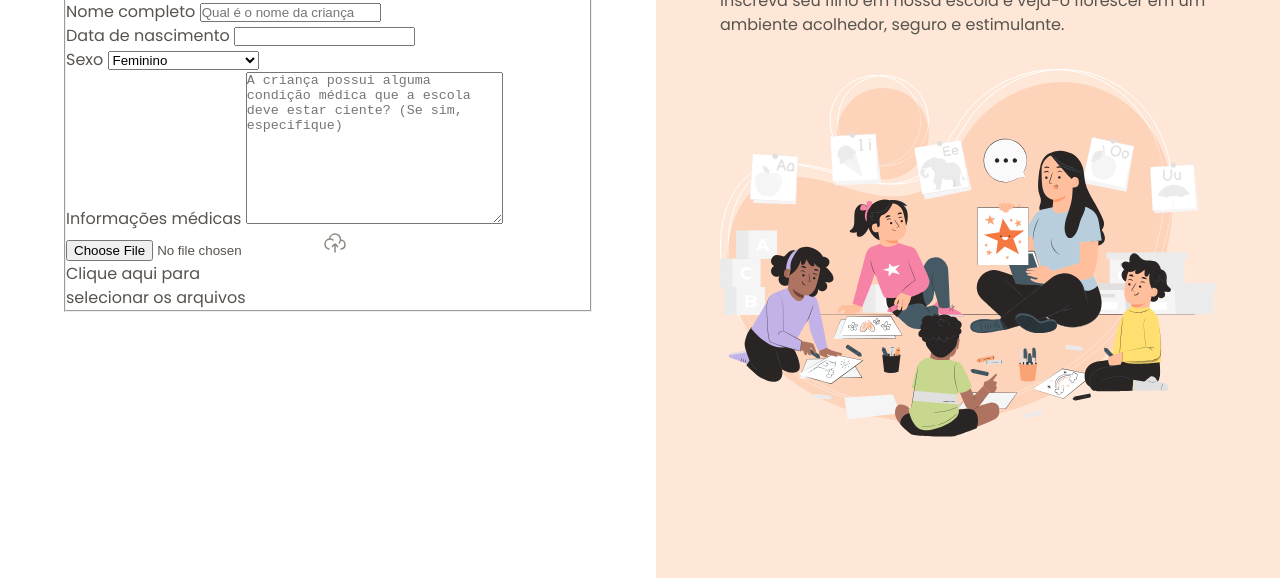
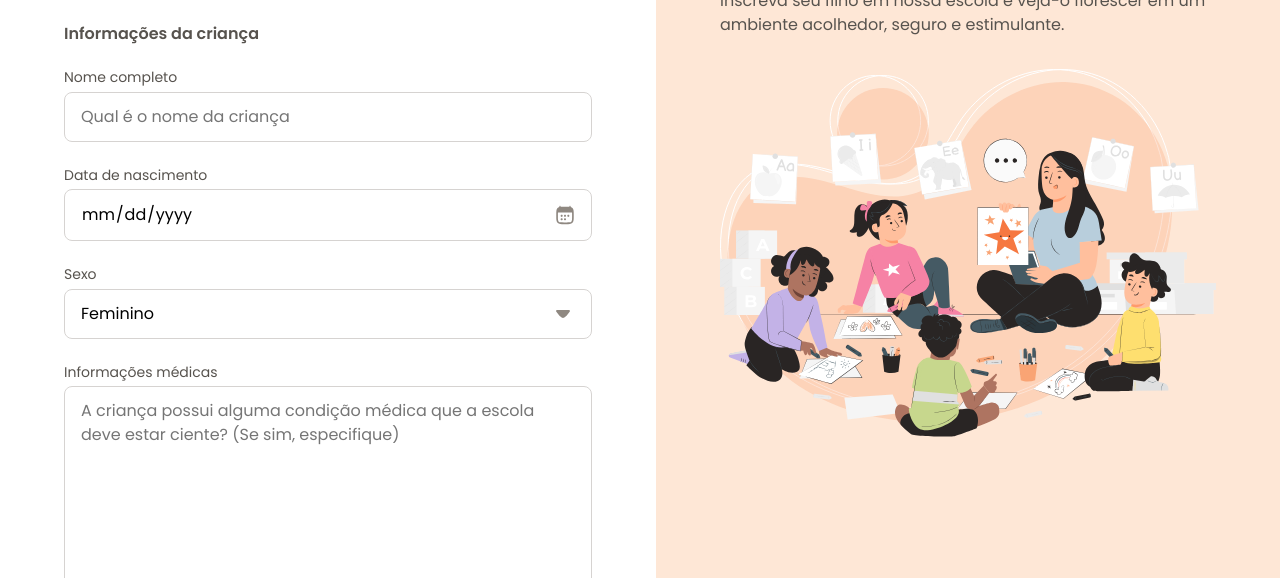
Before and after one commit to guivalencia/formulario-matricula, a plain HTML site: page index.html in a window 1280 px wide. Shown: the part 222-800 px from the top of the page. Drawn offline with Linux system fonts and the light colour scheme.

Commit message:
configurando input de data e select

```diff
--- a/index.html
+++ b/index.html
@@ -34,7 +34,7 @@
 
                         <div class="input-wrapper">
                             <label for="birth">Data de nascimento</label>
-                            <input type="text" id="birth" name="birth" lang="pt-BR">
+                            <input type="date" id="birth" name="birth" lang="pt-BR">
                         </div>
 
                         <div class="select-wrapper">
--- /dev/null
+++ b/styles/fields/index.css
@@ -0,0 +1,45 @@
+input, textarea, select{
+    appearance: none;
+    width: 100%;
+    border-radius: .5rem;
+    border: 1px solid var(--stroke-default);
+    padding: .75rem 1rem;
+    font: var(--text);
+}
+
+label{
+    font: var(--text-sm);
+    color: var(--text-secondary);
+    display: block;
+    margin-bottom: .25rem;
+}
+
+input:focus,
+select:focus,
+textarea:focus{
+    outline: .25rem solid var(--surface-secondary);
+    border: .125rem solid var(--stroke-highlight);
+    outline-offset: .1px;
+}
+
+input[type="date"]{
+    position: relative;
+    &::-webkit-calendar-picker-indicator{
+        opacity: 0;
+    }
+
+    &::before{
+        content: "";
+        position: absolute;
+        background: url(../../assets/icons/calendar-03.svg) center/contain;
+        right: 1rem;
+        width: 1.25rem;
+        height: 1.25rem;
+        top: 50%;
+        transform: translateY(-50%);
+    }
+}
+
+select{
+    background: url(../../assets/icons/arrow-down-01.svg) no-repeat calc(100% - 1rem);
+}
--- /dev/null
+++ b/styles/forms.css
@@ -0,0 +1,15 @@
+@import url(fields/index.css);
+form{
+    margin-top: 3rem;
+}
+
+fieldset{
+    border: none;
+    display: grid;
+    gap: 1.5rem;
+}
+
+legend{
+    font: 600 1rem/1.25 var(--font-family);
+    margin-bottom: 1.5rem;
+}
--- a/styles/index.css
+++ b/styles/index.css
@@ -1,2 +1,3 @@
 @import url(global.css);
 @import url(layout.css);
+@import url(forms.css);
```
